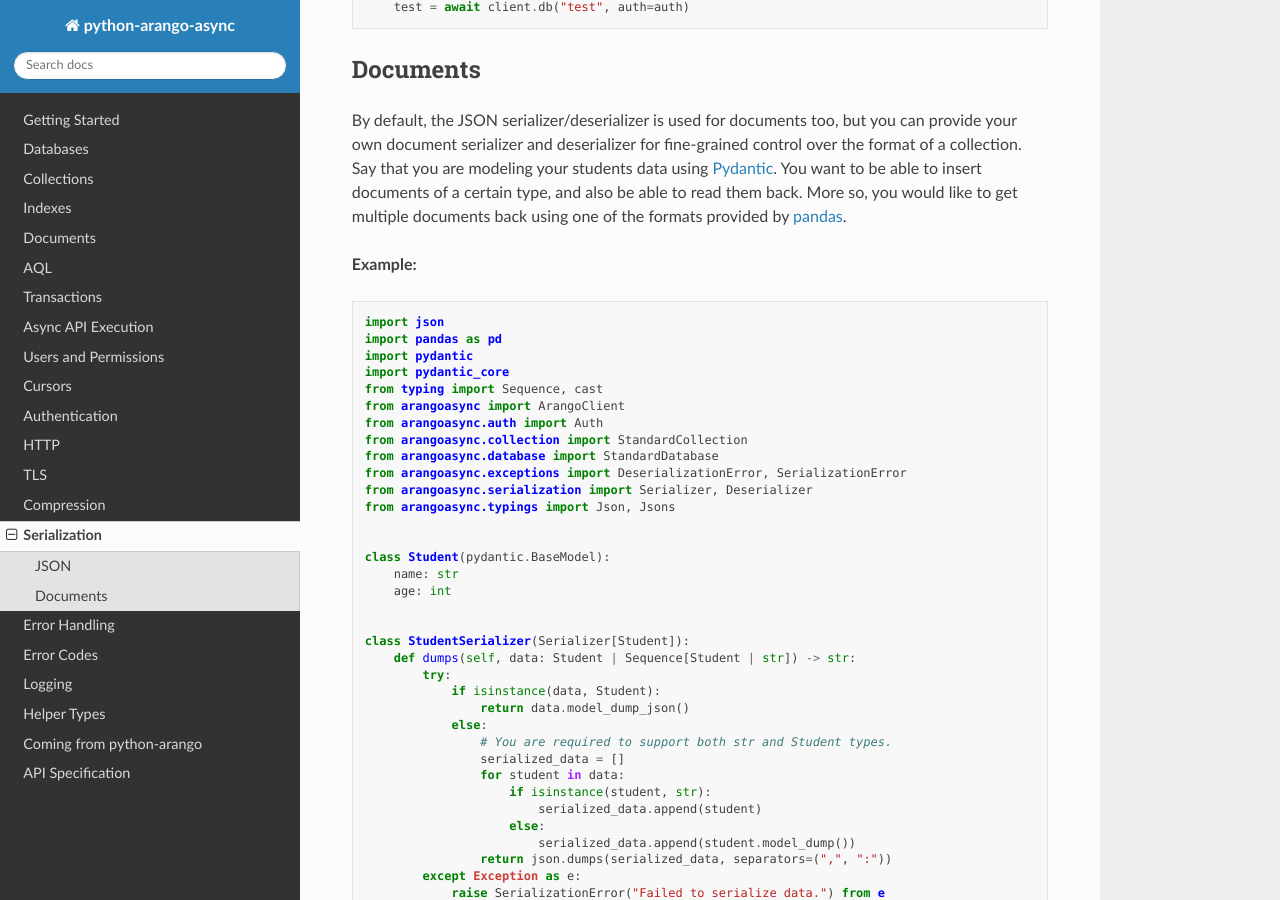
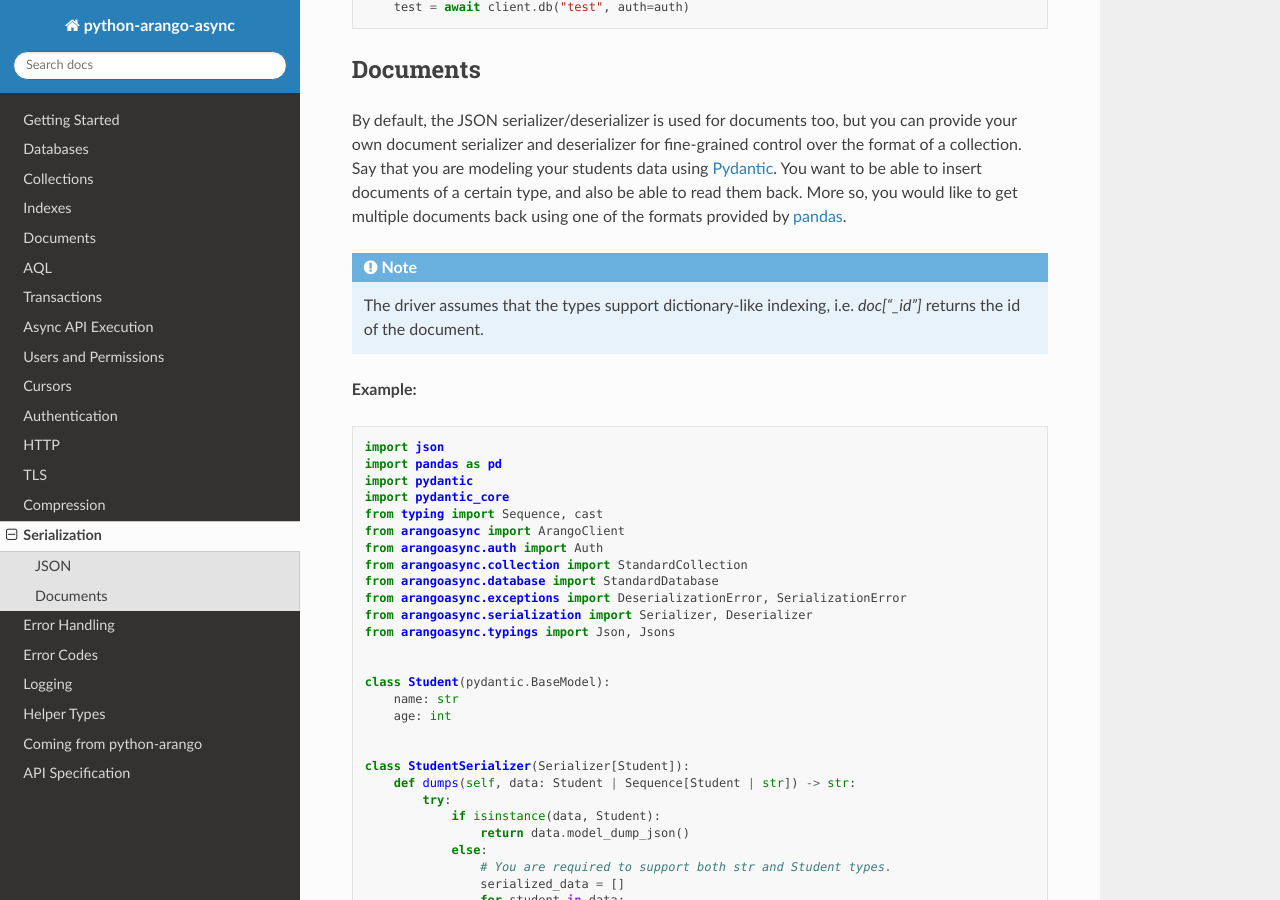
Before and after one commit to arangodb/python-arango-async, a Sphinx documentation site: the page built from docs/serialization.rst, in a window 1280 px wide and 900 px high, scrolled down 1427 px. Built offline with Sphinx 7.4.7 and the Read the Docs theme 3.1.0, drawn with Linux system fonts in a browser that asks for light colours.

Commit message:
Adding note about dictionary-like indexing

```diff
--- a/docs/serialization.rst
+++ b/docs/serialization.rst
@@ -79,6 +79,10 @@ document serializer and deserializer for fine-grained control over the format of
 that you are modeling your students data using Pydantic_. You want to be able to insert documents
 of a certain type, and also be able to read them back. More so, you would like to get multiple documents
 back using one of the formats provided by pandas_.
+
+.. note::
+    The driver assumes that the types support dictionary-like indexing, i.e. `doc["_id"]`
+    returns the id of the document.
 
 **Example:**
 
```
